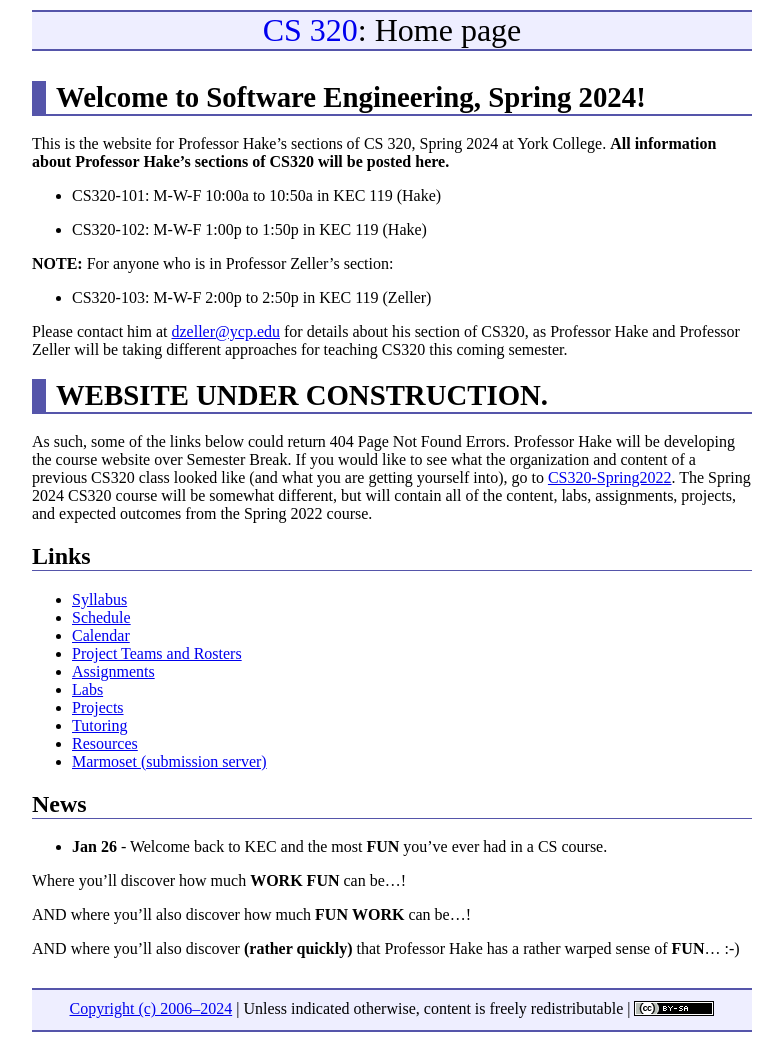
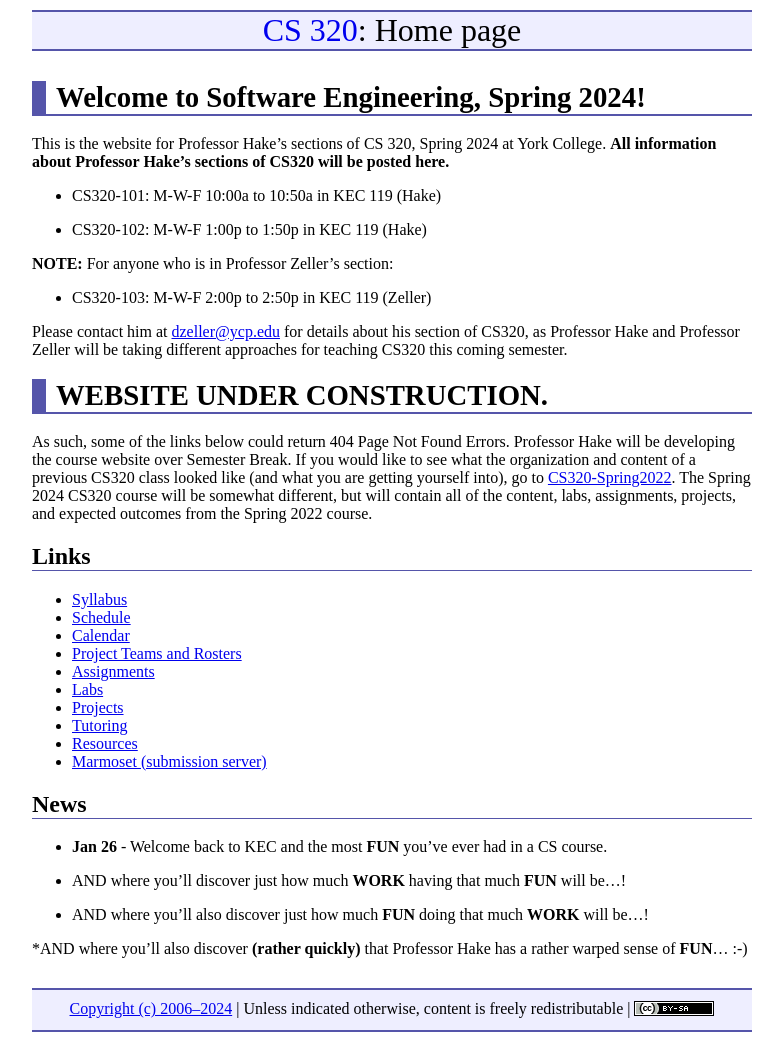
Before and after one commit to ycpcs/cs320-spring2024, a Jekyll site: the page built from index.md, in a window 1280 px wide. Shown: the whole page, without its empty margins (248-1031 px from the left). Built offline with Jekyll 4.4.1, drawn with Linux system fonts in a browser that asks for light colours.

Commit message:
even more edits

```diff
--- a/index.md
+++ b/index.md
@@ -106,8 +106,8 @@ As such, some of the links below could return 404 Page Not Found Errors.  Profes
 
 * **Jan 26** - Welcome back to KEC and the most **FUN** you've ever had in a CS course.
 
-Where you'll discover how much **WORK** **FUN** can be...!
+* AND where you'll discover just how much **WORK** having that much **FUN** will be...!
 
-AND where you'll also discover how much **FUN** **WORK** can be...!
+* AND where you'll also discover just how much **FUN** doing that much **WORK** will be...!
 
-AND where you'll also discover **(rather quickly)** that Professor Hake has a rather warped sense of **FUN**...  :-)
+ *AND where you'll also discover **(rather quickly)** that Professor Hake has a rather warped sense of **FUN**...  :-)
```
